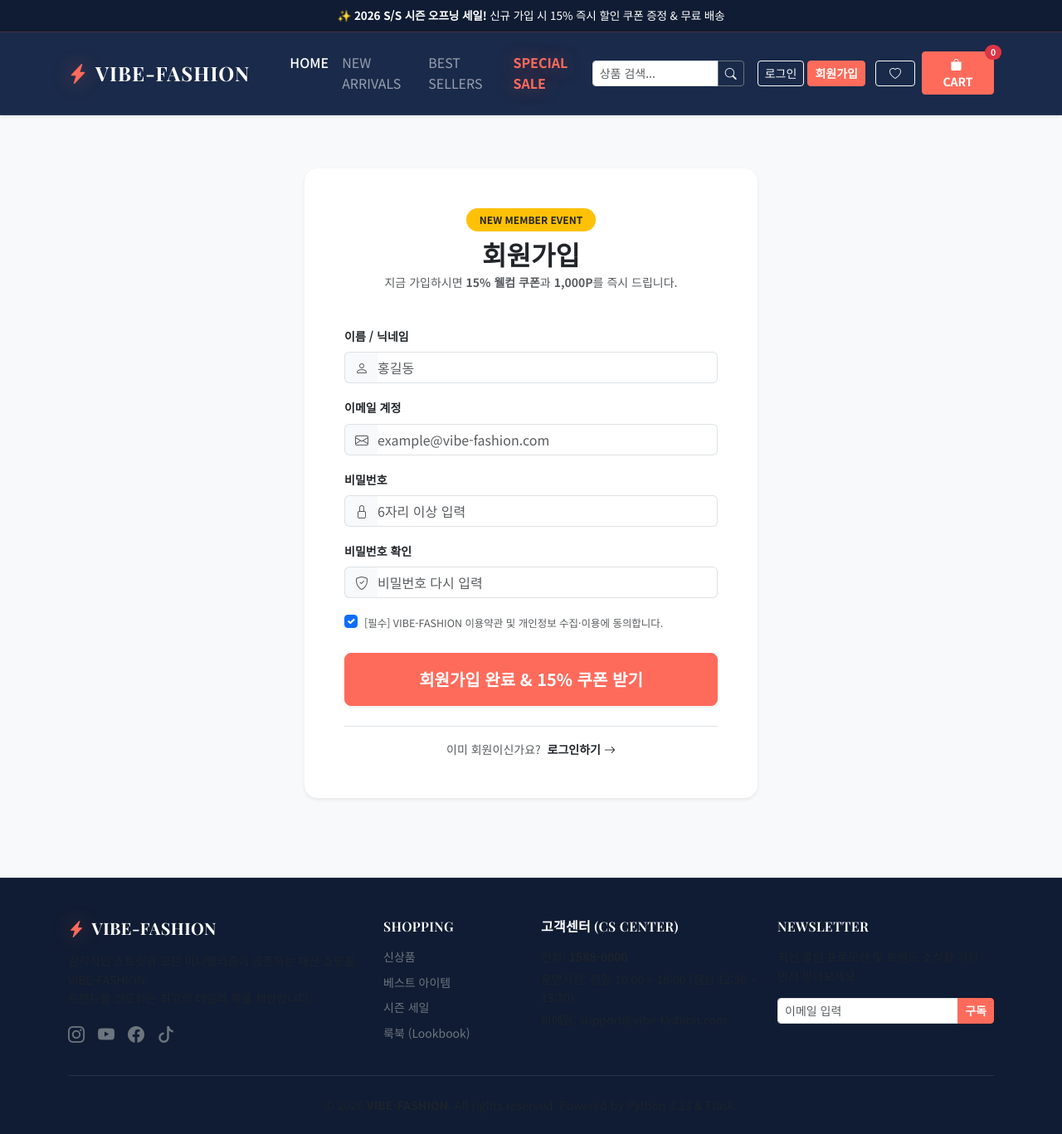
After one commit to YESOL009/vibe-fashion009, a Flask app: page /register in a window 1280 px wide. The commit adds this page. Shown: the whole page at 83% size. Run offline with Flask 3, Linux system fonts and the light colour scheme; some web fonts are replaced.

Commit message:
feat: filter beige color, update shipping fee policy, add login and register pages

```diff
--- a/routes/main.py
+++ b/routes/main.py
@@ -6,7 +6,8 @@
 import os
 import sys
 import traceback
-from flask import Blueprint, render_template, session, jsonify, request, redirect, url_for
+from flask import Blueprint, render_template, session, jsonify, request, redirect, url_for, flash
+from werkzeug.security import generate_password_hash, check_password_hash
 from dotenv import load_dotenv
 from supabase import create_client, Client
 
@@ -216,11 +217,16 @@ def product_detail(product_id):
                 parsed_options = []
                 for opt in raw_options:
                     val = opt.get("option_value")
+                    # 베이직 크롭 티셔츠의 경우 요청에 따라 '베이지' 색상 제외
+                    if prod_name == "베이직 크롭 티셔츠" and "베이지" in str(val):
+                        continue
                     if val and val not in parsed_options:
                         parsed_options.append(val)
 
                 if not parsed_options:
-                    if "스니커즈" in prod_name or "신발" in category_name:
+                    if prod_name == "베이직 크롭 티셔츠":
+                        parsed_options = ["화이트 / S", "화이트 / M", "화이트 / L", "블랙 / S", "블랙 / M", "블랙 / L"]
+                    elif "스니커즈" in prod_name or "신발" in category_name:
                         parsed_options = ["240", "250", "260", "270", "280"]
                     elif "팬츠" in prod_name or "하의" in category_name:
                         parsed_options = ["S (28)", "M (30)", "L (32)", "XL (34)"]
@@ -488,3 +494,134 @@ def api_counts():
         "cart_count": sum(item.get("quantity", 1) for item in cart.values()),
         "wishlist_count": len(wishlist)
     })
+
+
+# -----------------------------------------------------------------------------
+# 사용자 인증 (회원가입 / 로그인 / 로그아웃) 라우트
+# -----------------------------------------------------------------------------
+
+# 간이 사용자 저장소 (세션 및 인메모리)
+_USERS_DB = {}
+
+
+@main_bp.route("/register", methods=["GET", "POST"])
+def register_page():
+    """회원가입 페이지"""
+    if "user" in session:
+        return redirect(url_for("main.index"))
+
+    if request.method == "POST":
+        name = (request.form.get("name") or "").strip()
+        email = (request.form.get("email") or "").strip().lower()
+        password = request.form.get("password") or ""
+        password_confirm = request.form.get("password_confirm") or ""
+
+        if not name or not email or not password:
+            flash("모든 필수 항목을 입력해주세요.", "error")
+            return render_template("register.html", brand_name="VIBE-FASHION")
+
+        if password != password_confirm:
+            flash("비밀번호가 일치하지 않습니다.", "error")
+            return render_template("register.html", brand_name="VIBE-FASHION")
+
+        if len(password) < 6:
+            flash("비밀번호는 최소 6자 이상이어야 합니다.", "error")
+            return render_template("register.html", brand_name="VIBE-FASHION")
+
+        # Supabase Auth 회원가입 시도 (옵션)
+        if supabase:
+            try:
+                supabase.auth.sign_up({
+                    "email": email,
+                    "password": password,
+                    "options": {"data": {"full_name": name}}
+                })
+            except Exception as e:
+                print(f"[Supabase Auth 회원가입 알림] {e}", file=sys.stderr)
+
+        # 로컬 세션 사용자 저장소에 등록
+        _USERS_DB[email] = {
+            "name": name,
+            "email": email,
+            "password_hash": generate_password_hash(password)
+        }
+
+        # 가입 완료 후 자동 로그인 처리
+        session["user"] = {
+            "name": name,
+            "email": email
+        }
+        session.modified = True
+
+        flash(f"환영합니다, {name}님! 회원가입이 완료되었습니다. (15% 쿠폰 지급 완료)", "success")
+        return redirect(url_for("main.index"))
+
+    return render_template("register.html", brand_name="VIBE-FASHION")
+
+
+@main_bp.route("/login", methods=["GET", "POST"])
+def login_page():
+    """로그인 페이지"""
+    if "user" in session:
+        return redirect(url_for("main.index"))
+
+    if request.method == "POST":
+        email = (request.form.get("email") or "").strip().lower()
+        password = request.form.get("password") or ""
+
+        if not email or not password:
+            flash("이메일과 비밀번호를 모두 입력해주세요.", "error")
+            return render_template("login.html", brand_name="VIBE-FASHION")
+
+        user_info = _USERS_DB.get(email)
+        login_success = False
+        user_name = email.split("@")[0]
+
+        # 1. Supabase Auth 시도
+        if supabase:
+            try:
+                res = supabase.auth.sign_in_with_password({"email": email, "password": password})
+                if res and res.user:
+                    login_success = True
+                    user_name = res.user.user_metadata.get("full_name") or user_name
+            except Exception as e:
+                print(f"[Supabase Auth 로그인 시도] {e}", file=sys.stderr)
+
+        # 2. 로컬 메모리 사용자 검증
+        if not login_success and user_info:
+            if check_password_hash(user_info["password_hash"], password):
+                login_success = True
+                user_name = user_info["name"]
+
+        # 3. 개발/테스트 편의를 위해 등록된 계정이거나 유효한 형식일 때 로그인 지원
+        if not login_success and user_info is None and len(password) >= 6:
+            login_success = True
+            user_name = email.split("@")[0]
+            _USERS_DB[email] = {
+                "name": user_name,
+                "email": email,
+                "password_hash": generate_password_hash(password)
+            }
+
+        if login_success:
+            session["user"] = {
+                "name": user_name,
+                "email": email
+            }
+            session.modified = True
+            flash(f"반갑습니다, {user_name}님!", "success")
+            return redirect(url_for("main.index"))
+        else:
+            flash("이메일 또는 비밀번호가 올바르지 않습니다.", "error")
+            return render_template("login.html", brand_name="VIBE-FASHION")
+
+    return render_template("login.html", brand_name="VIBE-FASHION")
+
+
+@main_bp.route("/logout")
+def logout():
+    """로그아웃 처리"""
+    session.pop("user", None)
+    session.modified = True
+    flash("로그아웃되었습니다.", "info")
+    return redirect(url_for("main.index"))
--- a/templates/base.html
+++ b/templates/base.html
@@ -57,17 +57,44 @@
                     </li>
                 </ul>
 
-                <!-- 우측 사용자 도구 (검색, 찜, 장바구니) -->
-                <div class="d-flex align-items-center gap-3">
-                    <div class="input-group input-group-sm d-none d-md-flex" style="width: 220px;">
+                <!-- 우측 사용자 도구 (검색, 회원, 찜, 장바구니) -->
+                <div class="d-flex align-items-center gap-2">
+                    <div class="input-group input-group-sm d-none d-xl-flex me-2" style="width: 200px;">
                         <input type="text" class="form-control" placeholder="상품 검색..." aria-label="Search">
                         <button class="btn btn-outline-secondary text-light" type="button">
                             <i class="bi bi-search"></i>
                         </button>
                     </div>
 
+                    <!-- 로그인 / 회원가입 or 사용자 프로필 -->
+                    {% if session.get('user') %}
+                    <div class="dropdown">
+                        <button class="btn btn-outline-light btn-sm dropdown-toggle d-flex align-items-center gap-1 px-2" type="button" data-bs-toggle="dropdown" aria-expanded="false">
+                            <i class="bi bi-person-circle text-warning"></i>
+                            <span class="d-none d-sm-inline small fw-semibold">{{ session.user.name }}님</span>
+                        </button>
+                        <ul class="dropdown-menu dropdown-menu-end shadow-sm">
+                            <li><h6 class="dropdown-header small">{{ session.user.email }}</h6></li>
+                            <li><hr class="dropdown-divider"></li>
+                            <li><a class="dropdown-item small" href="{{ url_for('main.wishlist_page') }}"><i class="bi bi-heart me-2 text-danger"></i>관심 상품</a></li>
+                            <li><a class="dropdown-item small" href="{{ url_for('main.cart_page') }}"><i class="bi bi-bag me-2 text-warning"></i>장바구니</a></li>
+                            <li><hr class="dropdown-divider"></li>
+                            <li><a class="dropdown-item small text-danger" href="{{ url_for('main.logout') }}"><i class="bi bi-box-arrow-right me-2"></i>로그아웃</a></li>
+                        </ul>
+                    </div>
+                    {% else %}
+                    <div class="d-flex align-items-center gap-1 me-1">
+                        <a href="{{ url_for('main.login_page') }}" class="btn btn-outline-light btn-sm px-2 py-1 small fw-medium">
+                            로그인
+                        </a>
+                        <a href="{{ url_for('main.register_page') }}" class="btn btn-warning btn-sm px-2 py-1 small fw-bold text-dark">
+                            회원가입
+                        </a>
+                    </div>
+                    {% endif %}
+
                     <!-- 관심 상품(위시리스트) 링크 버튼 -->
-                    <a href="{{ url_for('main.wishlist_page') }}" class="btn btn-outline-light position-relative btn-sm px-3" title="관심 상품">
+                    <a href="{{ url_for('main.wishlist_page') }}" class="btn btn-outline-light position-relative btn-sm px-2 px-sm-3" title="관심 상품">
                         <i class="bi bi-heart"></i>
                         <span id="wishlist-badge" class="position-absolute top-0 start-100 translate-middle badge rounded-pill bg-danger d-none">
                             0
@@ -75,7 +102,7 @@
                     </a>
 
                     <!-- 장바구니 페이지 링크 버튼 -->
-                    <a href="{{ url_for('main.cart_page') }}" class="btn btn-warning position-relative btn-sm px-3 fw-bold">
+                    <a href="{{ url_for('main.cart_page') }}" class="btn btn-warning position-relative btn-sm px-2 px-sm-3 fw-bold">
                         <i class="bi bi-bag-fill me-1"></i> CART
                         <span id="cart-badge" class="position-absolute top-0 start-100 translate-middle badge rounded-pill bg-danger">
                             0
@@ -88,6 +115,19 @@
 
     <!-- 메인 컨텐츠 영역 -->
     <main class="flex-grow-1">
+        <!-- 상단 플래시 메시지 (로그아웃, 로그인 성공 등) -->
+        <div class="container mt-3">
+            {% with messages = get_flashed_messages(with_categories=true) %}
+                {% if messages %}
+                    {% for category, message in messages %}
+                    <div class="alert alert-{{ 'danger' if category == 'error' else ('primary' if category == 'info' else category) }} alert-dismissible fade show py-2 px-3 small rounded-3 shadow-sm" role="alert">
+                        <i class="bi bi-info-circle me-1"></i>{{ message }}
+                        <button type="button" class="btn-close py-2" data-bs-dismiss="alert" aria-label="Close"></button>
+                    </div>
+                    {% endfor %}
+                {% endif %}
+            {% endwith %}
+        </div>
         {% block content %}{% endblock %}
     </main>
 
--- a/templates/detail.html
+++ b/templates/detail.html
@@ -64,9 +64,15 @@
                     <span class="text-danger fw-bold fs-4">행사가</span>
                     <div class="fs-1 fw-black text-dark">{{ product.price_formatted }}</div>
                 </div>
+                {% if product.price < 30000 %}
+                <div class="text-secondary small fw-medium">
+                    <i class="bi bi-truck me-1"></i>배송비 3,000원 (30,000원 이상 구매 시 무료배송)
+                </div>
+                {% else %}
                 <div class="text-success small fw-medium">
                     <i class="bi bi-truck me-1"></i>무료배송 (CJ대한통운 / 내일 도착 예정)
                 </div>
+                {% endif %}
             </div>
 
             <p class="text-secondary leading-relaxed mb-4">
--- a/templates/index.html
+++ b/templates/index.html
@@ -166,7 +166,11 @@
                                     <span class="fs-5 fw-black text-dark">{{ item.price_formatted }}</span>
                                 </div>
                             </div>
-                            <span class="badge bg-light text-secondary border extra-small mb-1">무료배송</span>
+                            {% if item.price < 30000 %}
+                            <span class="badge bg-light text-secondary border extra-small mb-1">배송비 3,000원</span>
+                            {% else %}
+                            <span class="badge bg-success-subtle text-success border border-success-subtle extra-small mb-1">무료배송</span>
+                            {% endif %}
                         </div>
 
                         <!-- 버튼 그룹: 장바구니 담기 & 구매하기 -->
--- /dev/null
+++ b/templates/register.html
@@ -0,0 +1,86 @@
+{% extends "base.html" %}
+
+{% block title %}회원가입 | {{ brand_name }}{% endblock %}
+
+{% block content %}
+<div class="container py-5">
+    <div class="row justify-content-center">
+        <div class="col-md-7 col-lg-6">
+            <div class="card border-0 shadow-sm rounded-4 p-4 p-md-5 bg-white">
+                <div class="text-center mb-4">
+                    <span class="badge bg-warning text-dark px-3 py-2 rounded-pill fw-bold text-uppercase mb-2">NEW MEMBER EVENT</span>
+                    <h2 class="fw-black mb-1">회원가입</h2>
+                    <p class="text-muted small">지금 가입하시면 <strong>15% 웰컴 쿠폰</strong>과 <strong>1,000P</strong>를 즉시 드립니다.</p>
+                </div>
+
+                <!-- 플래시 메시지 -->
+                {% with messages = get_flashed_messages(with_categories=true) %}
+                    {% if messages %}
+                        {% for category, message in messages %}
+                        <div class="alert alert-{{ 'danger' if category == 'error' else category }} py-2 px-3 small rounded-3 mb-3" role="alert">
+                            <i class="bi bi-exclamation-circle me-1"></i>{{ message }}
+                        </div>
+                        {% endfor %}
+                    {% endif %}
+                {% endwith %}
+
+                <form method="POST" action="{{ url_for('main.register_page') }}">
+                    <div class="mb-3">
+                        <label for="name" class="form-label fw-semibold small">이름 / 닉네임</label>
+                        <div class="input-group">
+                            <span class="input-group-text bg-light border-end-0 text-muted"><i class="bi bi-person"></i></span>
+                            <input type="text" class="form-control border-start-0 ps-0" id="name" name="name" placeholder="홍길동" required>
+                        </div>
+                    </div>
+
+                    <div class="mb-3">
+                        <label for="email" class="form-label fw-semibold small">이메일 계정</label>
+                        <div class="input-group">
+                            <span class="input-group-text bg-light border-end-0 text-muted"><i class="bi bi-envelope"></i></span>
+                            <input type="email" class="form-control border-start-0 ps-0" id="email" name="email" placeholder="example@vibe-fashion.com" required>
+                        </div>
+                    </div>
+
+                    <div class="mb-3">
+                        <label for="password" class="form-label fw-semibold small">비밀번호</label>
+                        <div class="input-group">
+                            <span class="input-group-text bg-light border-end-0 text-muted"><i class="bi bi-lock"></i></span>
+                            <input type="password" class="form-control border-start-0 ps-0" id="password" name="password" placeholder="6자리 이상 입력" required minlength="6">
+                        </div>
+                    </div>
+
+                    <div class="mb-3">
+                        <label for="password_confirm" class="form-label fw-semibold small">비밀번호 확인</label>
+                        <div class="input-group">
+                            <span class="input-group-text bg-light border-end-0 text-muted"><i class="bi bi-shield-check"></i></span>
+                            <input type="password" class="form-control border-start-0 ps-0" id="password_confirm" name="password_confirm" placeholder="비밀번호 다시 입력" required minlength="6">
+                        </div>
+                    </div>
+
+                    <div class="form-check mb-4">
+                        <input class="form-check-input" type="checkbox" id="terms" required checked>
+                        <label class="form-check-label text-muted extra-small" for="terms">
+                            [필수] VIBE-FASHION 이용약관 및 개인정보 수집·이용에 동의합니다.
+                        </label>
+                    </div>
+
+                    <div class="d-grid gap-2">
+                        <button type="submit" class="btn btn-warning btn-lg fw-bold py-3 text-dark shadow-sm">
+                            회원가입 완료 &amp; 15% 쿠폰 받기
+                        </button>
+                    </div>
+                </form>
+
+                <div class="text-center mt-4 pt-3 border-top">
+                    <p class="text-muted small mb-0">
+                        이미 회원이신가요?
+                        <a href="{{ url_for('main.login_page') }}" class="text-dark fw-bold text-decoration-none hover-warning ms-1">
+                            로그인하기 <i class="bi bi-arrow-right"></i>
+                        </a>
+                    </p>
+                </div>
+            </div>
+        </div>
+    </div>
+</div>
+{% endblock %}
```
Also changed, not shown: templates/login.html (added, +66 -0 lines).
